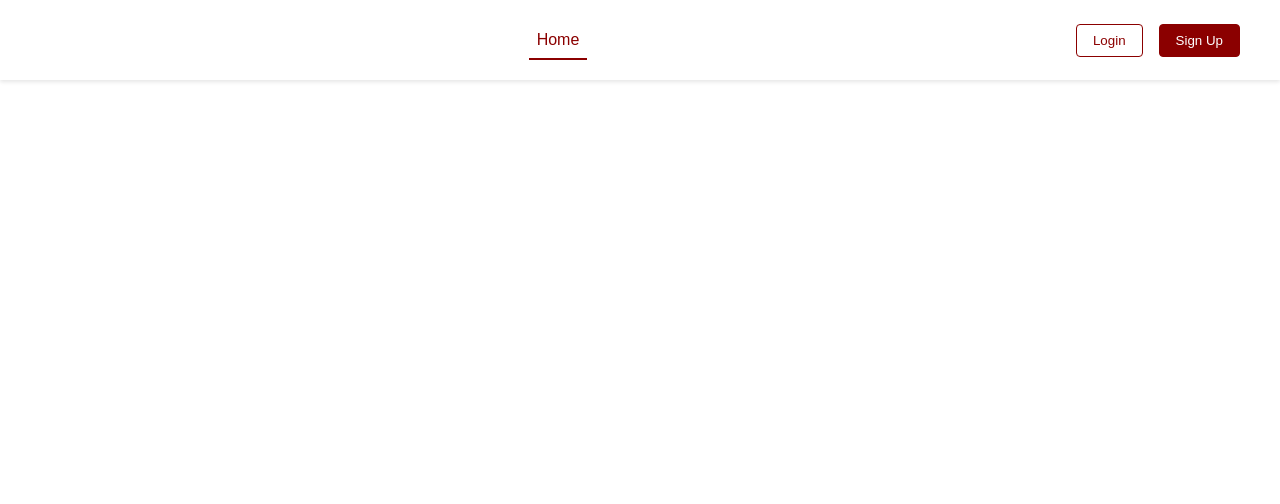
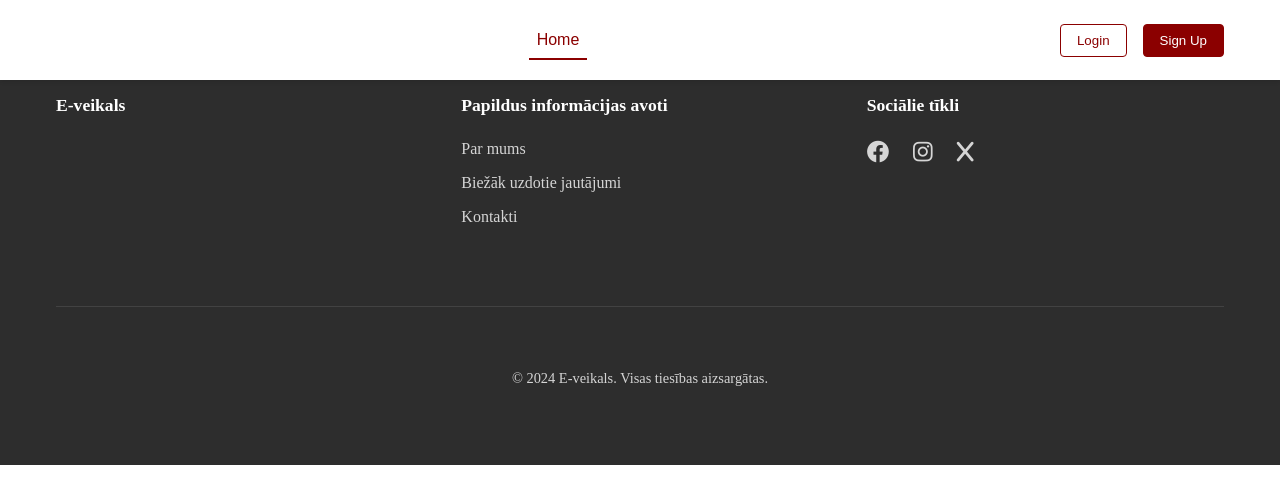
Before and after one commit to rendijsb/eksamens_frontend, an Angular app: page / in a window 1280 px wide. Shown: the top 504 px of the page. Built offline with nearby package versions, Linux system fonts and the light colour scheme.

Commit message:
Uztaisiju footer komponenti

```diff
--- a/src/app/app.component.html
+++ b/src/app/app.component.html
@@ -1,2 +1,3 @@
 <app-header></app-header>
 <router-outlet></router-outlet>
+<app-footer></app-footer>
--- a/src/app/app.component.ts
+++ b/src/app/app.component.ts
@@ -1,11 +1,12 @@
 import { Component } from '@angular/core';
 import { RouterOutlet } from '@angular/router';
 import {HeaderComponent} from "./core/header/header.component";
+import {FooterComponent} from "./core/footer/footer.component";
 
 @Component({
   selector: 'app-root',
   standalone: true,
-  imports: [RouterOutlet, HeaderComponent],
+  imports: [RouterOutlet, HeaderComponent, FooterComponent],
   templateUrl: './app.component.html',
   styleUrl: './app.component.scss'
 })
--- /dev/null
+++ b/src/app/core/footer/footer.component.html
@@ -0,0 +1,36 @@
+<footer class="main-footer">
+  <div class="container">
+    <div class="footer-grid">
+      <!-- Company Info -->
+      <div class="footer-section">
+        <h4 class="footer-heading">E-veikals</h4>
+        <p class="footer-text"></p>
+      </div>
+
+      <!-- Quick Links -->
+      <div class="footer-section">
+        <h4 class="footer-heading">Papildus informācijas avoti</h4>
+        <ul class="footer-links">
+          <li><a routerLink="/about">Par mums</a></li>
+          <li><a routerLink="/faq">Biežāk uzdotie jautājumi</a></li>
+          <li><a routerLink="/contact">Kontakti</a></li>
+        </ul>
+      </div>
+
+      <!-- Social Media -->
+      <div class="footer-section">
+        <h4 class="footer-heading">Sociālie tīkli</h4>
+        <div class="social-links">
+          <a href="#" aria-label="Facebook"><i class="fab fa-facebook"></i></a>
+          <a href="#" aria-label="Instagram"><i class="fab fa-instagram"></i></a>
+          <a href="#" aria-label="X"><i class="fab fa-x"></i></a>
+        </div>
+      </div>
+    </div>
+
+    <!-- Copyright -->
+    <div class="copyright">
+      <p>&copy; 2024 E-veikals. Visas tiesības aizsargātas.</p>
+    </div>
+  </div>
+</footer>
--- /dev/null
+++ b/src/app/core/footer/footer.component.scss
@@ -0,0 +1,72 @@
+@import '../../../styles/abstracts/variables';
+
+.main-footer {
+  background: $dark-color;
+  color: rgba($light-color, 0.8);
+  margin-top: auto;
+  padding: $spacing-unit * 4 0;
+}
+
+.container {
+  max-width: $max-width;
+  margin: 0 auto;
+  padding: 0 $spacing-unit;
+}
+
+.footer-grid {
+  display: grid;
+  grid-template-columns: repeat(auto-fit, minmax(250px, 1fr));
+  gap: $spacing-unit * 3;
+  margin-bottom: $spacing-unit * 4;
+}
+
+.footer-section {
+  h4 {
+    color: $light-color;
+    margin-bottom: $spacing-unit * 1.5;
+    font-size: 1.1rem;
+  }
+}
+
+.footer-links {
+  list-style: none;
+  padding: 0;
+  margin: 0;
+
+  li {
+    margin-bottom: $spacing-unit;
+  }
+
+  a {
+    color: inherit;
+    text-decoration: none;
+    transition: $transition-fast;
+
+    &:hover {
+      color: $primary-color;
+    }
+  }
+}
+
+.social-links {
+  display: flex;
+  gap: $spacing-unit * 1.5;
+
+  a {
+    font-size: 1.4rem;
+    color: rgba($light-color, 0.8);
+    transition: $transition-fast;
+
+    &:hover {
+      color: $primary-color;
+      transform: translateY(-2px);
+    }
+  }
+}
+
+.copyright {
+  text-align: center;
+  padding-top: $spacing-unit * 3;
+  border-top: 1px solid rgba($light-color, 0.1);
+  font-size: 0.9rem;
+}
--- a/src/styles.scss
+++ b/src/styles.scss
@@ -1,2 +1,4 @@
 /* You can add global styles to this file, and also import other style files */
 @import "styles/abstracts/_variables";
+
+@import "styles/abstracts/_layout";
--- /dev/null
+++ b/src/styles/abstracts/_layout.scss
@@ -0,0 +1,19 @@
+@import "variables";
+
+* {
+  margin-left: 0;
+  margin-right: 0;
+  padding: 0;
+  box-sizing: border-box;
+}
+
+body {
+  overflow-x: hidden;
+}
+
+.container {
+  width: 100%;
+  max-width: $max-width;
+  margin: 0 auto;
+  padding: 0 $spacing-unit;
+}
```
Also changed, not shown: src/app/core/footer/footer.component.ts (added, +15 -0 lines).
